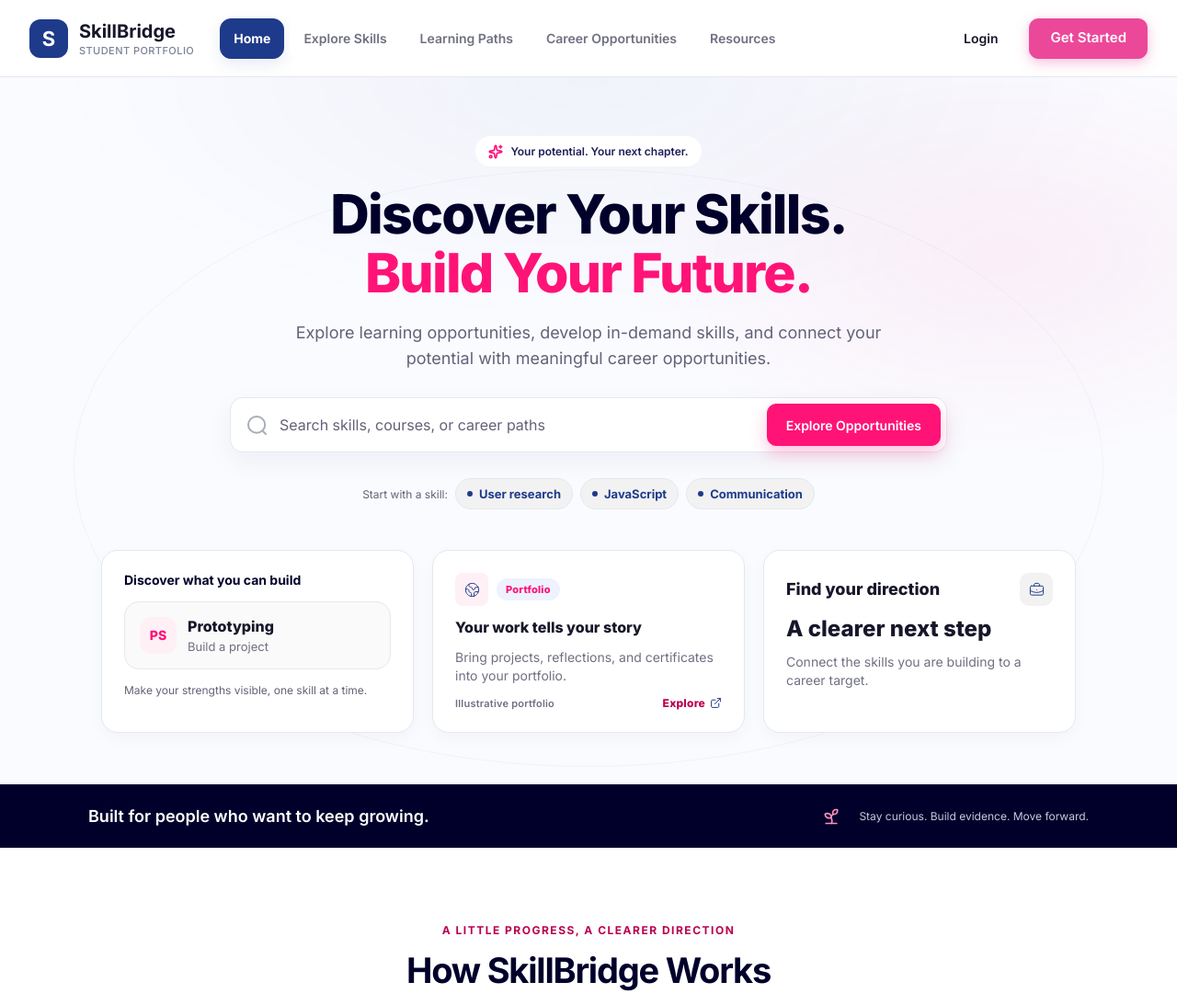
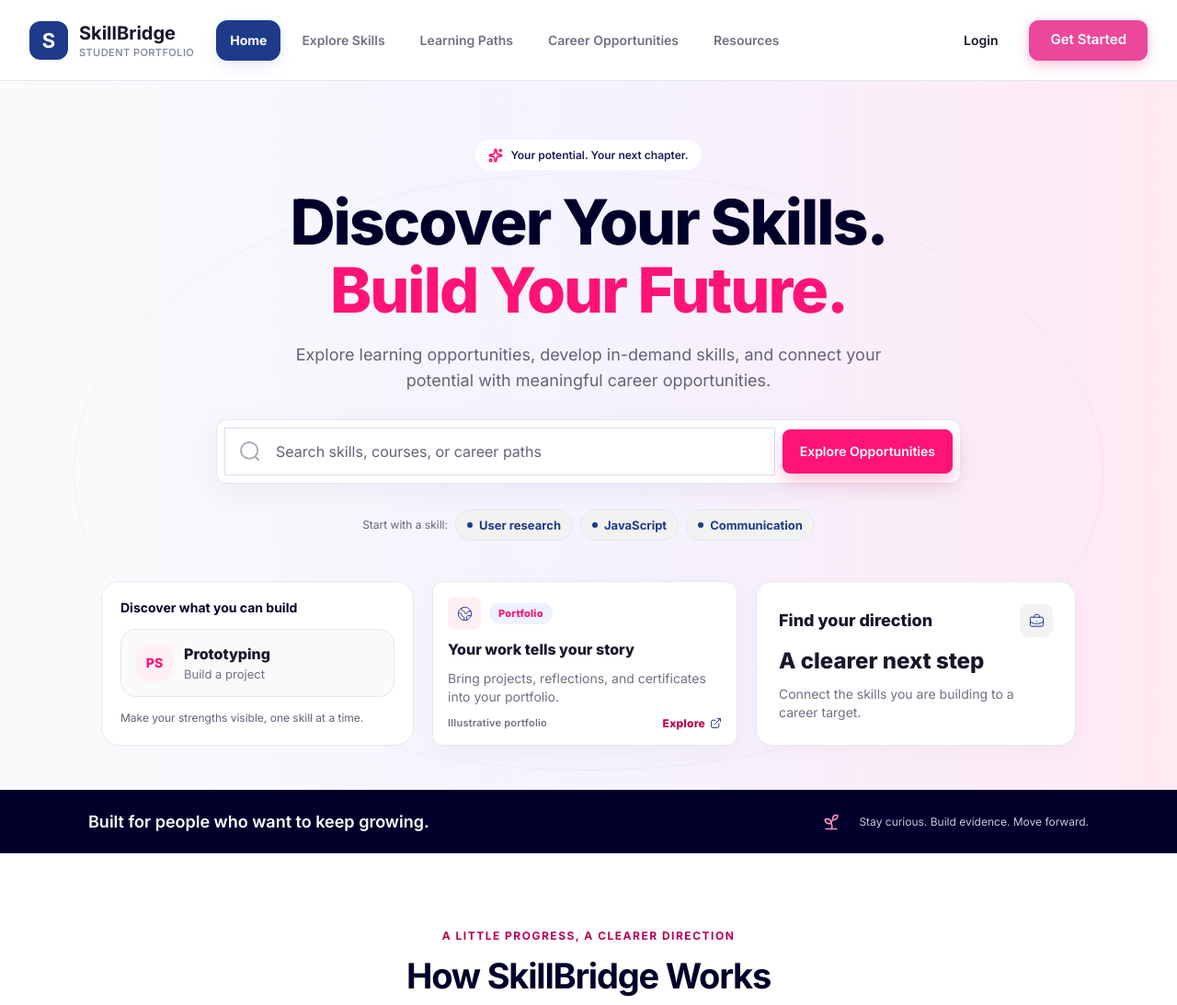
Before and after one commit to HaikalMaghsin/SkillBridge, a PHP site: the page made by public/index.php in a window 1280 px wide. Shown: the top 1093 px of the page at 92% size. Run offline with PHP 8.4, Linux system fonts and the light colour scheme; some libraries are stand-ins or nearby versions.

Commit message:
feat: add authentication system, public header layout, CSS styles, and landing page

```diff
--- a/includes/auth/auth.php
+++ b/includes/auth/auth.php
@@ -175,10 +175,6 @@ function login_demo_user($role = 'mahasiswa') {
             'id' => 1, 'name' => 'Jhon Doe', 'email' => 'jhondoe@gmail.com',
             'role' => 'mahasiswa', 'role_label' => 'Student', 'initials' => 'JD',
         ],
-        'javier' => [
-            'id' => 1, 'name' => 'M. Javier thufail', 'email' => 'javierrthufail@gmail.com',
-            'role' => 'mahasiswa', 'role_label' => 'Student', 'initials' => 'MJ',
-        ],
         'hr' => [
             'id' => 2, 'name' => 'Aditya Pratama', 'email' => 'aditya@techindonesia.com',
             'role' => 'hr', 'role_label' => 'Company Admin · PT Tech Indonesia',
@@ -242,13 +238,12 @@ function attempt_login($email, $password) {
             'admin@skillbridge.id'      => 'admin',
             'hr@techindonesia.com'      => 'hr',
             'jhondoe@gmail.com'         => 'mahasiswa',
-            'javierrthufail@gmail.com'  => 'javier',
             'mahasiswa@skillbridge.id'  => 'mahasiswa',
         ];
         if (isset($demo_creds[$email]) && $password === 'password123') {
             session_regenerate_id(true);
-            $user = login_demo_user($demo_creds[$email]);
-            return ['success' => true, 'role' => $user['role'] ?? $demo_creds[$email]];
+            login_demo_user($demo_creds[$email]);
+            return ['success' => true, 'role' => $demo_creds[$email]];
         }
         return ['success' => false, 'error' => 'invalid'];
     }
--- a/includes/layouts/public_header.php
+++ b/includes/layouts/public_header.php
@@ -52,8 +52,8 @@ require_once __DIR__ . '/../config/r2.php';
           <?php endif; ?>
         </div>
       </a>
-      <a class="navbar-logout-btn" href="<?= e(base_url('logout.php')) ?>" title="Keluar / Logout" aria-label="Logout">
-        <svg width="18" height="18" viewBox="0 0 18 18" fill="none" stroke="currentColor" stroke-width="1.8" stroke-linecap="round" stroke-linejoin="round" aria-hidden="true">
+      <a href="<?= e(base_url('logout.php')) ?>" title="Keluar / Logout" aria-label="Logout" style="color: var(--text-muted); display: grid; place-items: center; padding: 4px; border-radius: 6px; transition: color 0.15s ease;" onmouseover="this.style.color='var(--accent)'" onmouseout="this.style.color='var(--text-muted)'">
+        <svg width="18" height="18" viewBox="0 0 18 18" fill="none" stroke="currentColor" stroke-width="1.8" stroke-linecap="round" stroke-linejoin="round">
           <path d="M6.75 15.75H3.375A1.125 1.125 0 012.25 14.625V3.375A1.125 1.125 0 013.375 2.25h3.375M12.375 12.375L15.75 9l-3.375-3.375M15.75 9H6.75"/>
         </svg>
       </a>
--- a/public/css/style.css
+++ b/public/css/style.css
@@ -142,14 +142,13 @@ small {
 
 /* ============ 3. Navbar ============ */
 .navbar {
-  height: 84px;
-  padding: 16px 32px;
+  height: 88px;
+  padding: 20px 32px;
   background: var(--surface);
   border-bottom: 1px solid var(--border);
   display: flex;
   align-items: center;
   justify-content: space-between;
-  gap: 16px;
   position: static;
   z-index: 20;
 }
@@ -195,10 +194,9 @@ small {
 
 .navbar-nav {
   display: flex;
-  gap: 6px;
+  gap: 8px;
   flex: 1;
-  min-width: 0;
-  margin: 0 12px;
+  margin: 0 24px;
 }
 
 .nav-item {
@@ -1497,11 +1452,8 @@ body.landing {
 .lp-hero {
   position: relative;
   overflow: hidden;
-  background:
-    radial-gradient(ellipse 65% 50% at 50% 0%, rgba(30, 58, 138, 0.045), transparent 70%),
-    radial-gradient(ellipse 50% 45% at 85% 25%, rgba(255, 19, 119, 0.055), transparent 65%),
-    #fafbff;
-  padding: 64px 96px 56px;
+  background: linear-gradient(90deg, #fafafa 0%, #f4f3ff 50%, #ffe9f2 100%);
+  padding: 64px 96px 48px;
   display: flex;
   flex-direction: column;
   align-items: center;
@@ -1545,10 +1497,10 @@ body.landing {
 }
 
 .lp-hero-title {
-  font-size: clamp(2.35rem, 4.6vw, 4rem);
+  font-size: 68px;
   font-weight: 800;
   line-height: 1.08;
-  letter-spacing: -0.03em;
+  letter-spacing: -2px;
   text-align: center;
   color: var(--lp-ink);
 }
@@ -1559,7 +1511,7 @@ body.landing {
 }
 
 .lp-hero-desc {
-  max-width: 660px;
+  max-width: 690px;
   font-size: 18px;
   line-height: 1.55;
   text-align: center;
@@ -1571,19 +1523,13 @@ body.landing {
   display: flex;
   align-items: center;
   gap: 8px;
-  padding: 6px 6px 6px 18px;
+  padding: 8px;
   width: 100%;
-  max-width: 780px;
+  max-width: 810px;
   background: var(--surface);
   border: 1px solid var(--border);
-  border-radius: 14px;
-  box-shadow: 0 10px 30px rgba(23, 23, 43, 0.05);
-  transition: border-color 0.18s cubic-bezier(0.4, 0, 0.2, 1), box-shadow 0.18s cubic-bezier(0.4, 0, 0.2, 1);
-}
-
-.lp-search:focus-within {
-  border-color: var(--primary);
-  box-shadow: 0 0 0 3px rgba(30, 58, 138, 0.1), 0 10px 30px rgba(23, 23, 43, 0.06);
+  border-radius: var(--radius);
+  box-shadow: 0 8px 32px rgba(0, 0, 43, 0.05);
 }
 
 .lp-search-field {
@@ -1591,11 +1537,11 @@ body.landing {
   min-width: 0;
   display: flex;
   align-items: center;
-  gap: 12px;
-  height: 46px;
-  padding: 0;
-  background: transparent;
-  border: 0;
+  gap: 16px;
+  height: 52px;
+  padding: 12px 16px;
+  background: var(--surface);
+  border: 1px solid #d6ddeb;
   border-radius: 0;
 }
 
@@ -1618,23 +1564,13 @@ body.landing {
   align-items: center;
   justify-content: center;
   gap: 10px;
-  height: 46px;
-  padding: 0 20px;
+  height: 48px;
+  padding: 0 18px;
   border: 1px solid transparent;
-  border-radius: 10px;
+  border-radius: var(--radius-sm);
   font-size: 14px;
   font-weight: 600;
   white-space: nowrap;
-  transition: background-color 0.18s cubic-bezier(0.4, 0, 0.2, 1), transform 0.18s cubic-bezier(0.4, 0, 0.2, 1), box-shadow 0.18s cubic-bezier(0.4, 0, 0.2, 1);
-}
-
-.lp-btn:active {
-  transform: translateY(1px);
-}
-
-.lp-btn:focus-visible {
-  outline: 2px solid var(--primary);
-  outline-offset: 2px;
 }
 
 .lp-btn-accent {
@@ -1713,22 +1641,13 @@ body.landing {
   min-width: 0;
   background: var(--surface);
   border: 1px solid var(--border);
-  border-radius: var(--radius-lg);
-  padding: 24px;
-  box-shadow: var(--shadow-sm);
-  transition: transform 0.2s cubic-bezier(0.4, 0, 0.2, 1), box-shadow 0.2s cubic-bezier(0.4, 0, 0.2, 1), border-color 0.2s ease;
-}
-
-.lp-preview:hover {
-  transform: translateY(-2px);
-  box-shadow: var(--shadow-md);
-  border-color: var(--badge-border);
 }
 
 .lp-preview--skills {
   display: grid;
   gap: 14px;
-  align-content: start;
+  padding: 20px;
+  border-radius: var(--radius-xl);
 }
 
 .lp-preview--skills h3 {
@@ -1785,8 +1704,10 @@ body.landing {
 
 .lp-preview--portfolio {
   display: grid;
-  gap: 12px;
-  align-content: start;
+  gap: 10px;
+  padding: 16px;
+  border-radius: var(--radius);
+  box-shadow: var(--shadow-md);
 }
 
 .lp-preview-head {
@@ -1856,7 +1777,9 @@ body.landing {
 .lp-preview--career {
   display: grid;
   gap: 12px;
-  align-content: start;
+  padding: 24px;
+  border-radius: var(--radius-lg);
+  box-shadow: var(--shadow-sm);
 }
 
 .lp-preview--career h3 {
--- a/public/index.php
+++ b/public/index.php
@@ -2,10 +2,6 @@
 // public/index.php
 // Landing Page Publik SkillBridge
 require_once __DIR__ . '/../includes/auth/auth.php';
-
-if (demo_mode() && ($_GET['demo'] ?? '') === 'javier') {
-    login_demo_user('javier');
-}
 
 $page_title = 'SkillBridge · Discover Your Skills. Build Your Future.';
 $role = 'public';
```
Also changed, not shown: other parts of public/css/style.css (+3 -102 lines).
